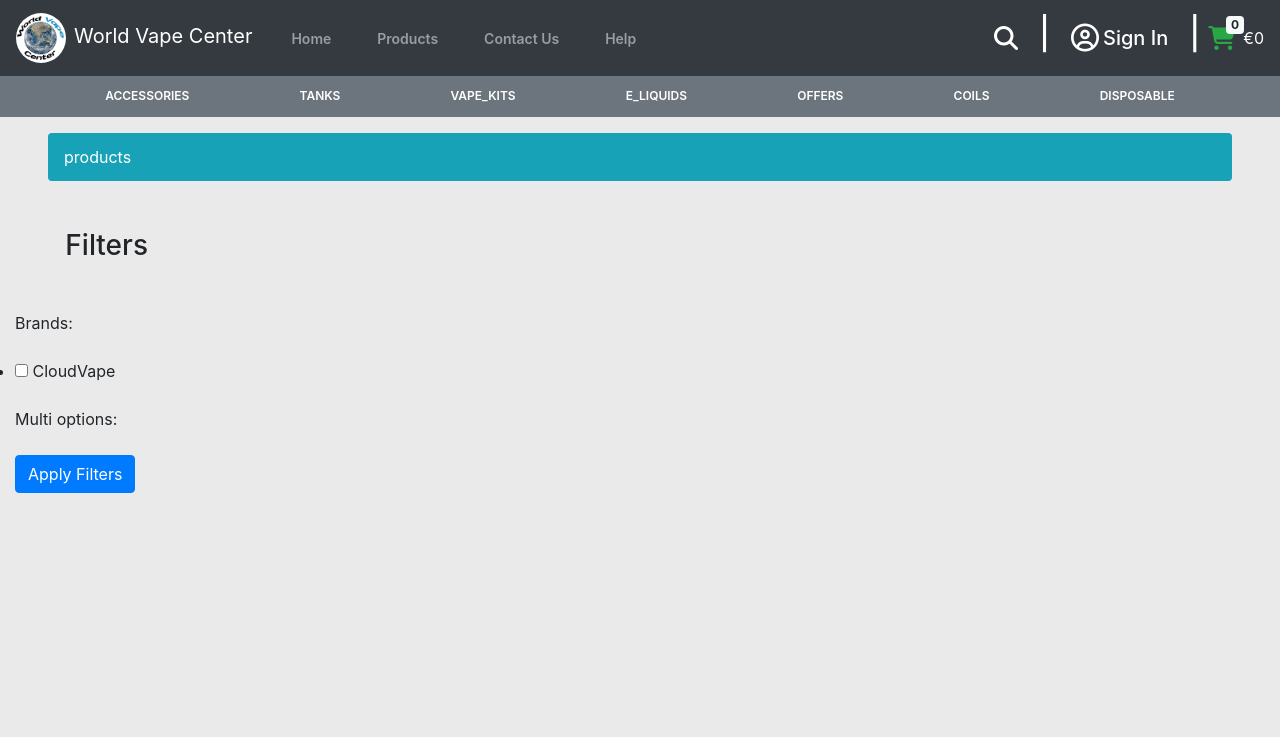
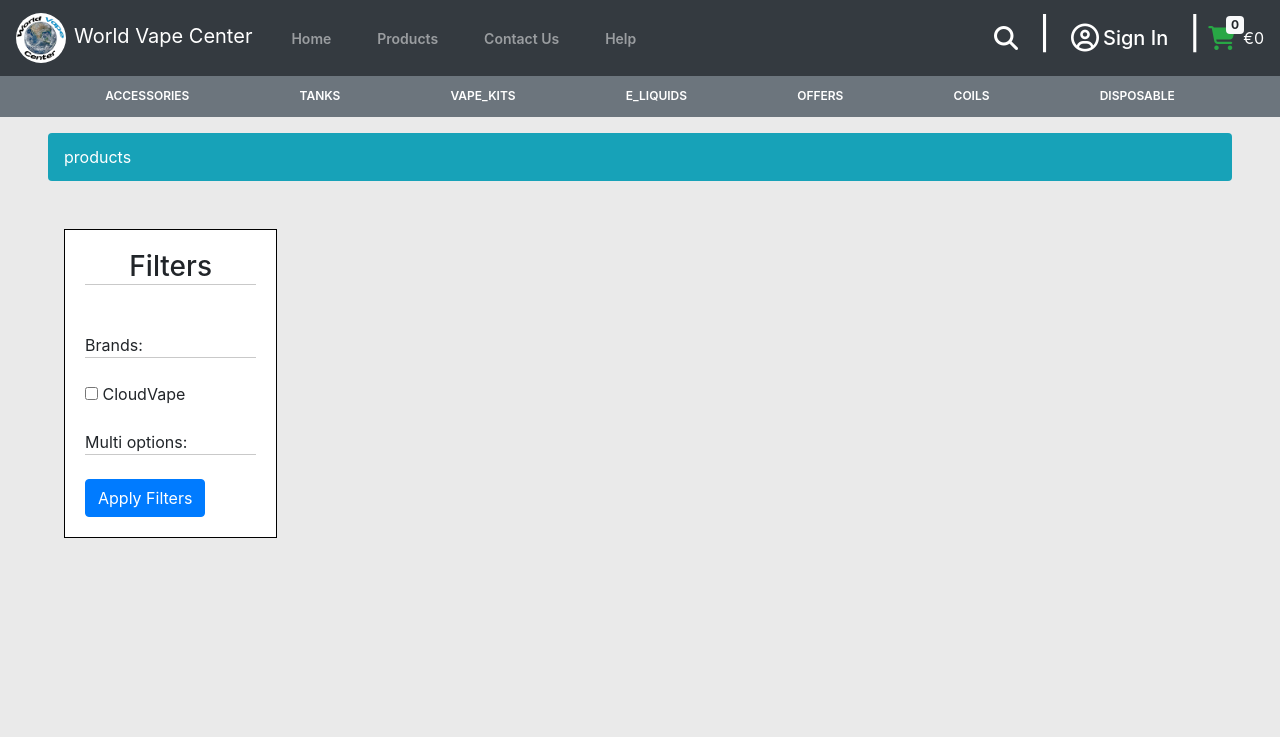
Before and after one commit to jamie33o/world-vape-center, a Django app: page /products/ in a window 1280 px wide. Shown: the top 737 px of the page. Run offline with Django 3.2, Linux system fonts and the light colour scheme; data comes from the database, SQL or seed files in the repository; data that the repository does not hold is empty; some libraries are stand-ins or nearby versions.

Commit message:
Style: add style to filter form list and product card

```diff
--- a/products/static/products/css/product-list.css
+++ b/products/static/products/css/product-list.css
@@ -1,5 +1,14 @@
 main {
     min-height: 90vh;
+}
+
+.product-card {
+
+}
+
+.product-card img {
+    width: auto;
+    height: 150px;
 }
 
 .categories {
@@ -34,6 +43,22 @@ main {
     border-bottom: 0;
 }
 
+.filters {
+    padding: 20px;
+    margin-left: 5%;
+    border: 1px solid black;
+    background-color: white;
+}
+
+.filters p label, .filters h3 {
+    border-bottom: 1px solid rgba(89, 89, 89, 0.321);
+    width: 100%;
+}
+
+.filters ul {
+    list-style-type: none;
+}
+
 @media (max-width: 575.98px) {
     .categories {
         justify-content: initial;
```
